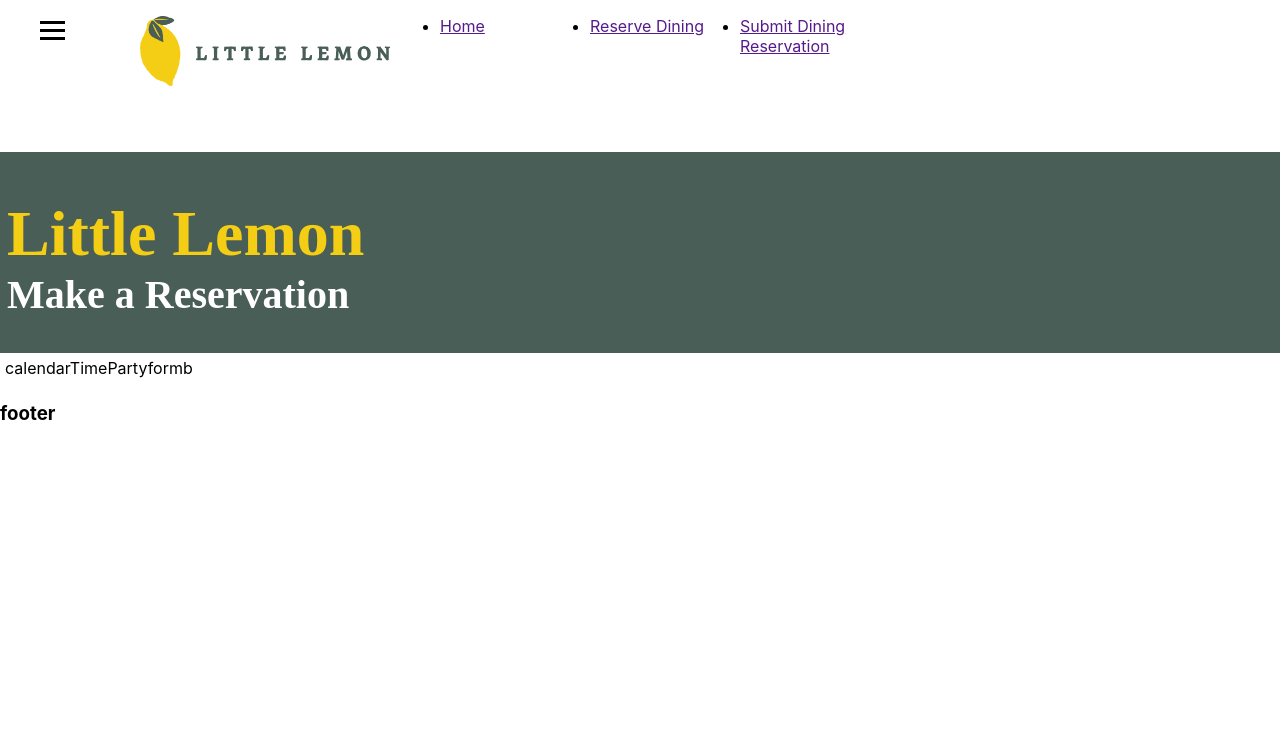
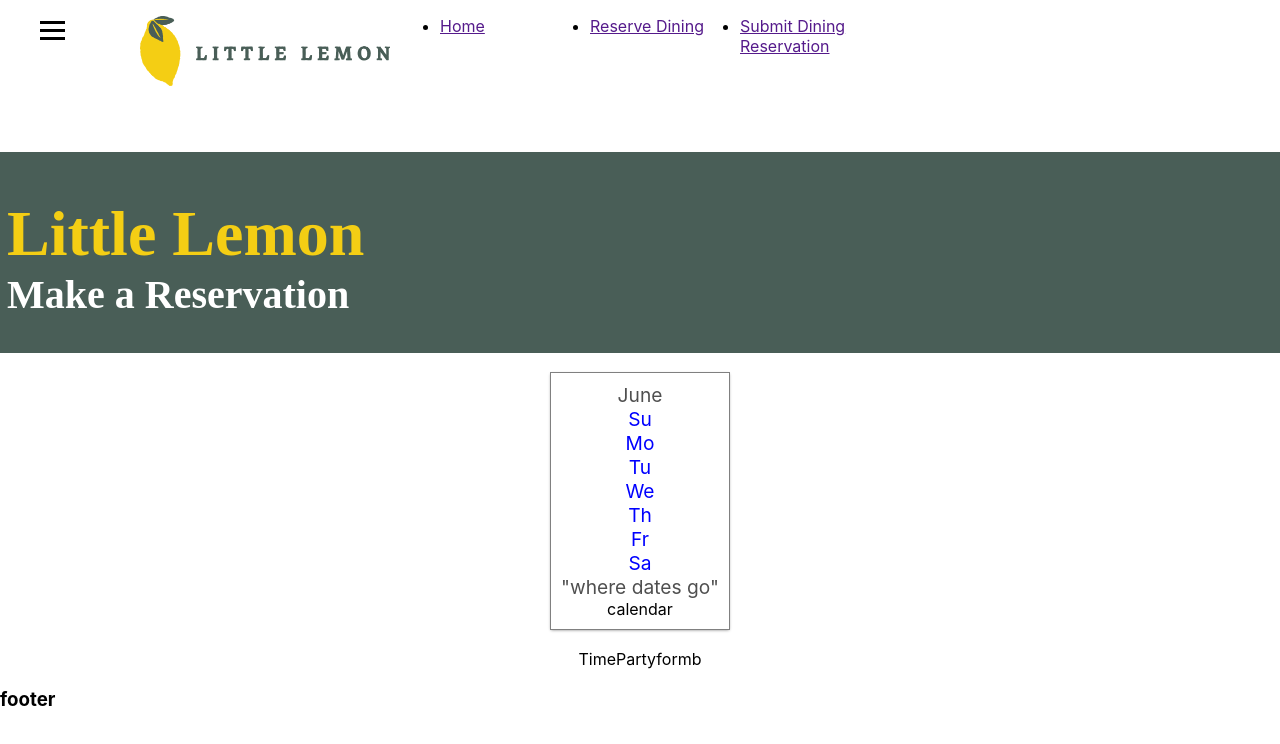
Before and after one commit to kdmatthews/littleLemon, a React (Create React App) app: page / in a window 1280 px wide. Shown: the top 744 px of the page. Built offline with nearby package versions, Linux system fonts and the light colour scheme.

Commit message:
calnedar update

```diff
--- a/src/App.css
+++ b/src/App.css
@@ -62,11 +62,15 @@
 }
 
 .main-container{
-  display: grid;
-  padding: 5px;
+  text-align: center;
 
 }
 
+.calendar{
+  display: flex;
+  justify-content: center;
+  margin: 20px;
+}
 .header-container{
   background-color: #495E57;
   padding: 2px;
--- /dev/null
+++ b/src/components/calendar.css
@@ -0,0 +1,25 @@
+.calendar-container {
+    max-width: 500px;
+    background-color: white;
+    padding: 10px;
+    box-shadow: 0 0 0 1px grey, 0 1px 3px 0 grey;
+  }
+
+.june-container {
+    font-size: 1.2rem;
+    color: #4f4f4f;
+}
+
+.weekday-container {
+    display: flex;
+}
+
+.weekday{
+    display: block;
+    flex: 1 0 0%;
+    padding: 0, 8rem;
+    background: transparent;
+    font-size: 1.2rem;
+    color: blue;
+    text-align: center;
+}
--- a/src/components/calendar.js
+++ b/src/components/calendar.js
@@ -1,9 +1,17 @@
+import "./calendar.css";
+import Month from "./month";
+
 function Calendar(){
     return (
-        <>
+        <div className="calendar-container">
+            <div className="june-container">
+                <div className="somemonth">{"June"}</div>
+                <Month />
+            </div>
         calendar
-        </>
+        </div>
     );
 }
 
+
 export default Calendar;
--- a/src/components/main1.js
+++ b/src/components/main1.js
@@ -7,7 +7,9 @@ function Main(){
     return (
         <>
         <main className="main-container">
+        <div className="calendar">
         <Calendar/>
+        </div>
         <Time/>
         <Party/>
         <Form/>
--- /dev/null
+++ b/src/components/month.js
@@ -0,0 +1,39 @@
+import Weekday from "./weekday";
+const weekdays = [
+    "Sunday",
+    "Monday",
+    "Tuesday",
+    "Wednesday",
+    "Thursday",
+    "Friday",
+    "Saturday"
+];
+
+
+function Month(){
+    const weekdaysMarkup = weekdays.map(weekday => {
+        return (
+            <Weekday
+            key={weekday}
+            title={abbreviationFromWeekday(weekday)}
+            label={weekday}
+            />
+        )
+    });
+    return(
+        <>
+        <div className="weekdays-container">{weekdaysMarkup}</div>
+        <div>"where dates go"</div>
+        </>
+    )
+
+    }
+
+
+
+
+function abbreviationFromWeekday(weekday) {
+    return weekday.substring(0, 2)
+}
+
+export default Month;
--- /dev/null
+++ b/src/components/weekday.js
@@ -0,0 +1,10 @@
+function Weekday ({label, title}) {
+    return (
+        <>
+        <div aria-label={label} className="weekday">{title}</div>
+        </>
+
+    )
+}
+
+export default Weekday;
```
